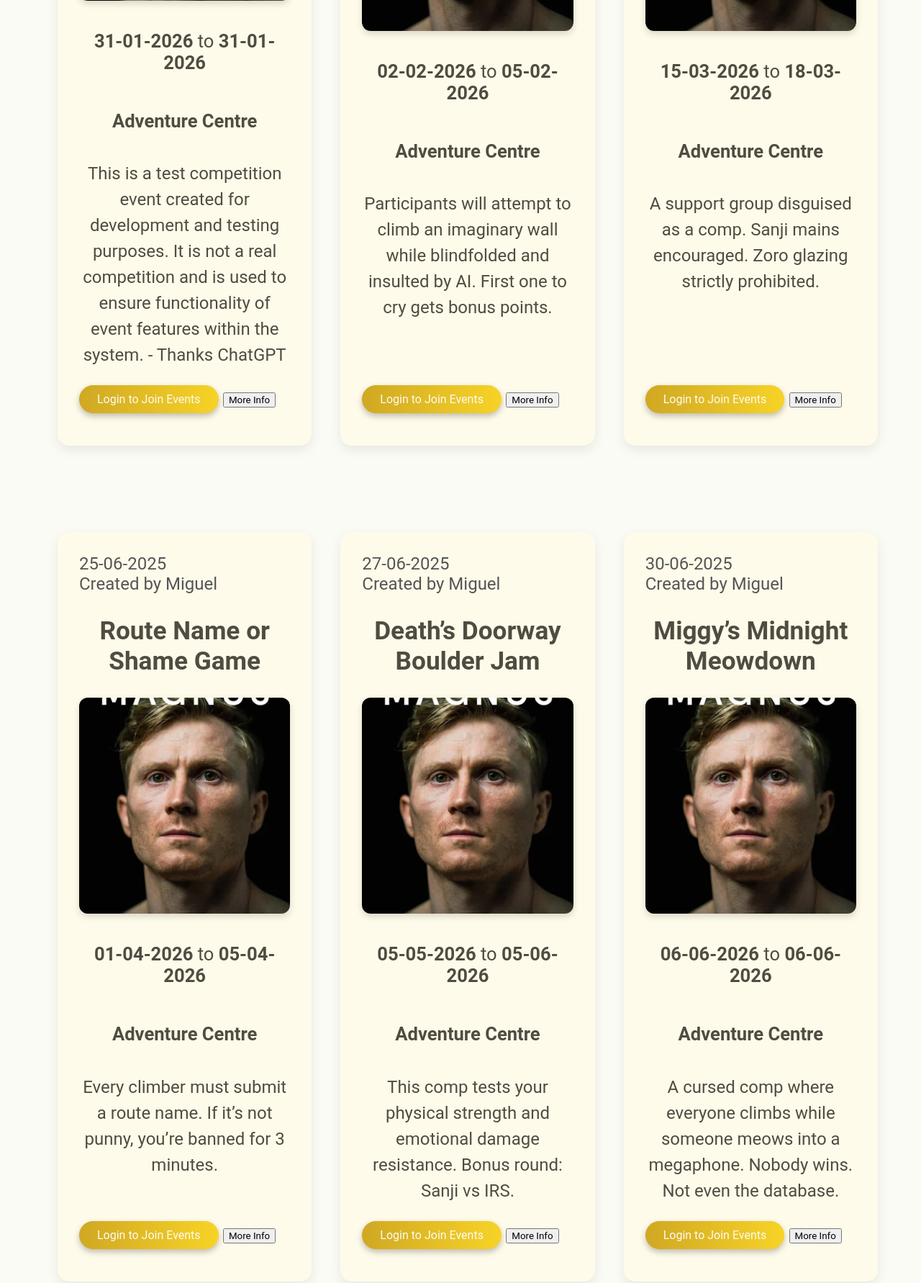
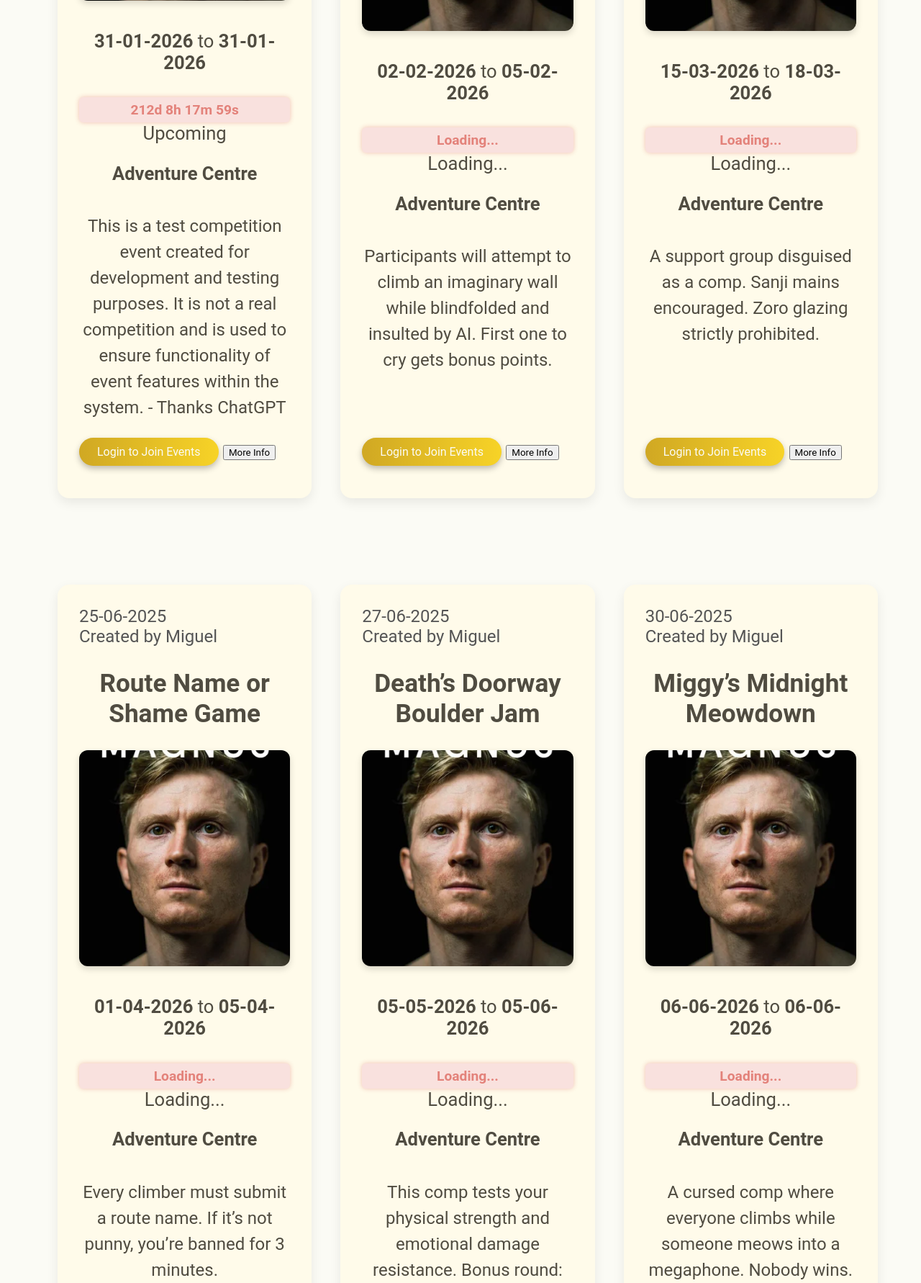
Before and after one commit to DeKingRey/ClimbingWebsite, a Flask app: page /events in a window 1280 px wide. Shown: the part 730-2512 px from the top of the page at 72% size. Run offline with Flask 3, Linux system fonts and the light colour scheme; data comes from the database, SQL or seed files in the repository; some libraries are stand-ins or nearby versions; some web fonts are replaced.

Commit message:
Time Remaining Script

```diff
--- a/static/css/style.css
+++ b/static/css/style.css
@@ -839,4 +839,31 @@
     margin-top: 15px;
 }
 
+/* Creates a pulsing animation */
+@keyframes pulse {
+  0%, 100% { /* At the beginning and end of the animation opacity is full */
+    opacity: 1;
+  }
+  50% { /* Halfway through the animation opacity is 0.6, so animation tweens to that opacity from 1 */
+    opacity: 0.6;
+  }
+}
+
+.countdown {
+    font-weight: 600;
+    font-size: 1.2rem;
+
+    color: #D9534F;
+    background-color: #F8D7DA;
+    animation: pulse 1s infinite; /* Infinitely pulses */
+
+    padding: 6px 12px;
+    border-radius: 6px;
+    display: inline-block;
+    margin-top: 8px;
+
+    user-select: none; /* Prevents the user selecting the text */
+    box-shadow: 0 0 6px rgba(217, 83, 79, 0.5);
+}
+
 /* #endregion */
--- a/static/js/time_remaining.js
+++ b/static/js/time_remaining.js
@@ -1,18 +1,16 @@
 // Function to get the date and time into a separated valued list
-
-// Going to have to be changed later due to multiple day events
 
 function parseDateTime(dateStr, timeStr) {
     const [day, month, year] = dateStr.split("-").map(Number); // Splits the string by the "-" and turns each string into an int
 
-    let [startTimeStr, endTimeStr] = timeStr.split(" - ").map(t => t.trim()) // Splits apart start and endtime and trims spaces
-
     function parseTime(t) {
         // The regex ensures the date is formatted correctly, either one or 2 digits for hours, a :, then 2 digits for mins, and then either am or pm
-        const timeRegex = /(\d{1, 2}):(\d{2})(am|pm)/;
+        const timeRegex = /(\d{1,2}):(\d{2})(am|pm)/;
         const match = t.match(timeRegex); // Checks if t matches the correct format of the time regex
 
         if (!match) return null; // If the time is incorrectly formatted
+
+        console.log(match);
 
         let [_, hr, min, ampm] = match; // Extracts all parts of the time
         hr = parseInt(hr); // Converts to int
@@ -25,11 +23,60 @@
         return { hr, min };
     }
 
-    const start = parseTime(startTimeStr); // Gets the start time
-    const end = parseTime(endTimeStr); // Gets the end time
+    const time = parseTime(timeStr); // Gets the 24hr time
+    if (!time) return null;
 
-    let startDate = new Date(year, month - 1, day, start.hr, start.min) // Converts to JS date(month is 0-indexed)
-    let endDate = new Date(year, month - 1, day, end.hr, end.min)
+    let date = new Date(year, month - 1, day, time.hr, time.min) // Converts to JS date(month is 0-indexed)
+    //let endDate = new Date(year, month - 1, day, end.hr, end.min)
 
-    return { startDate, endDate };
+    return date;
 }
+
+// Function will get the remaining time until the date
+function getTimeRemaining(startDate) {
+    const now = new Date(); // Gets the current date and time
+    const diff = startDate - now; // Gets the difference in time(remaining time) in milliseconds
+
+    if (diff <= 0) { // If no time is remaining
+        return null;
+    }
+
+    const totalSeconds = Math.floor(diff / 1000); // Gets total seconds until events
+    const days = Math.floor(totalSeconds / (3600 * 24)); // Gets total days
+    const hours = Math.floor((totalSeconds % (3600 * 24)) / 3600); // Gets leftover seconds after days, and converts to hours
+    const mins = Math.floor((totalSeconds % 3600) / 60); // Gets leftover seconds after hours, and converts to minutes
+    const seconds = Math.floor(totalSeconds % 60); // Gets leftover seconds after minutes
+
+    return { days, hours, mins, seconds };
+}
+
+const eventStatus = document.getElementById("eventStatus");
+const countdown = document.getElementById("countdown");
+const eventDate = parseDateTime("31-01-2026", "11:55am");
+const eventEndDate = parseDateTime("15-11-2026", "12:00am");
+
+// Function will update the countdown element
+function updateCountdown() {
+    let remaining = getTimeRemaining(eventDate); // Gets remaining time
+
+    if (!remaining) {
+        remaining = getTimeRemaining(eventEndDate); // Gets the time left until the event ends if it is ongoing
+        eventStatus.textContent = "Ongoing";
+
+        if (!remaining) { // If the event is concluded
+            eventStatus.textContent = "Concluded";
+            countdown.style.display = "none";
+            clearInterval(intervalId); // Stops the repeating of the function
+            return;
+        }
+    }
+    else {
+        eventStatus.textContent = "Upcoming";
+    }
+
+    const { days, hours, mins, seconds } = remaining;
+    countdown.textContent = `${days}d ${hours}h ${mins}m ${seconds}s`; // Updates countdown to display time remaining
+}
+
+updateCountdown();
+const intervalId = setInterval(updateCountdown, 1000); // Runs the function every second
--- a/templates/events.html
+++ b/templates/events.html
@@ -19,6 +19,8 @@
                     <!-- Holds all the main info for the event -->
                     <div class="event-info">
                         <p><strong>{{ event["start_date"] }}</strong> to <strong>{{ event["end_date"] }}</strong></p>
+                        <div class="countdown" id="countdown">Loading...</div>
+                        <div class="event-status" id="eventStatus">Loading...</div>
                         <p><strong>{{ event["location_name"] }}</strong></p>
                         <p class="description" >{{ event["description"] }}</p>
 
@@ -106,6 +108,8 @@
                 attachButtonListeners(form); // Attatches button listeners
             });
         </script>
+
+        <script src="/static/js/time_remaining.js"></script>
     </div>
 
 {% endblock %}
```
Also changed, not shown: climbing.db.
